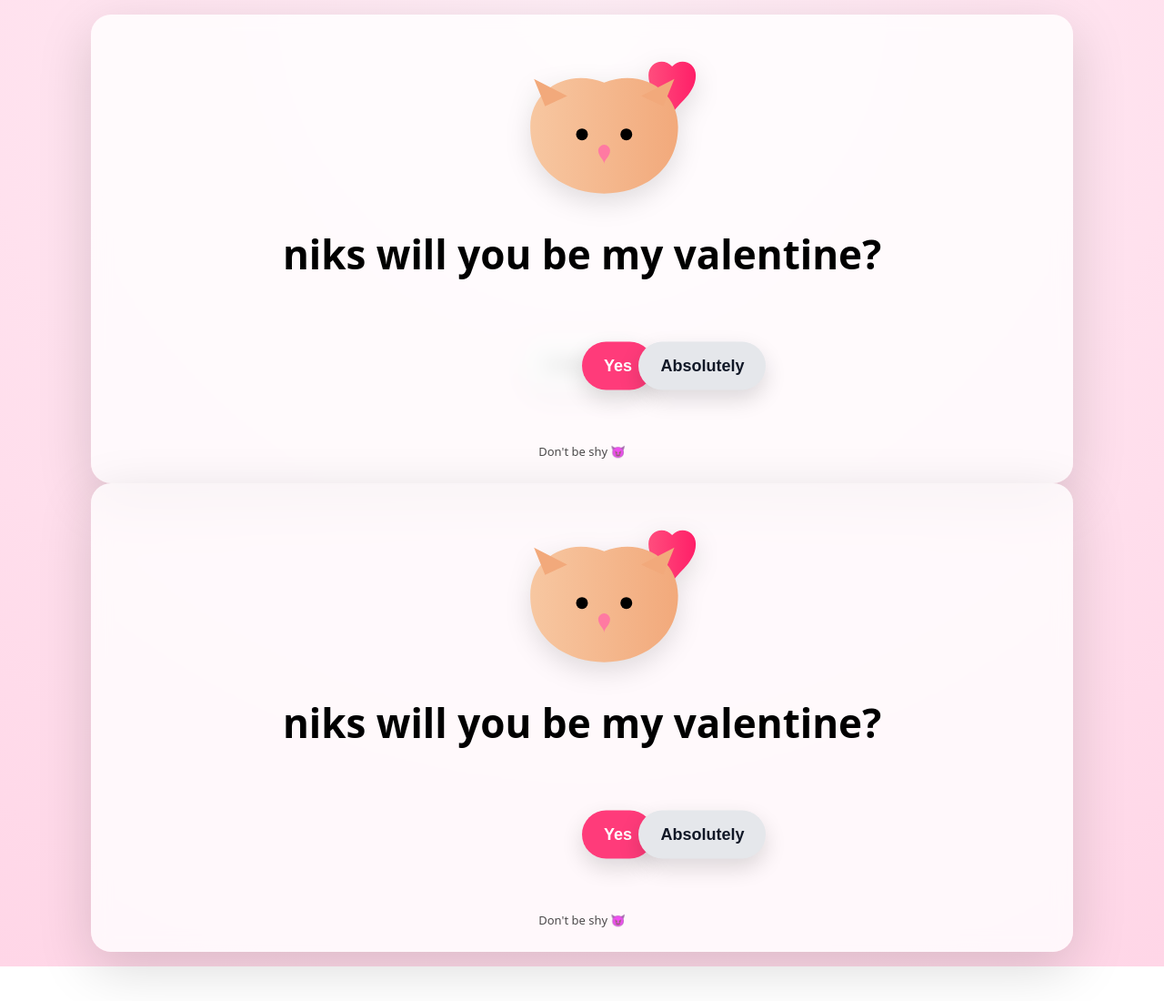
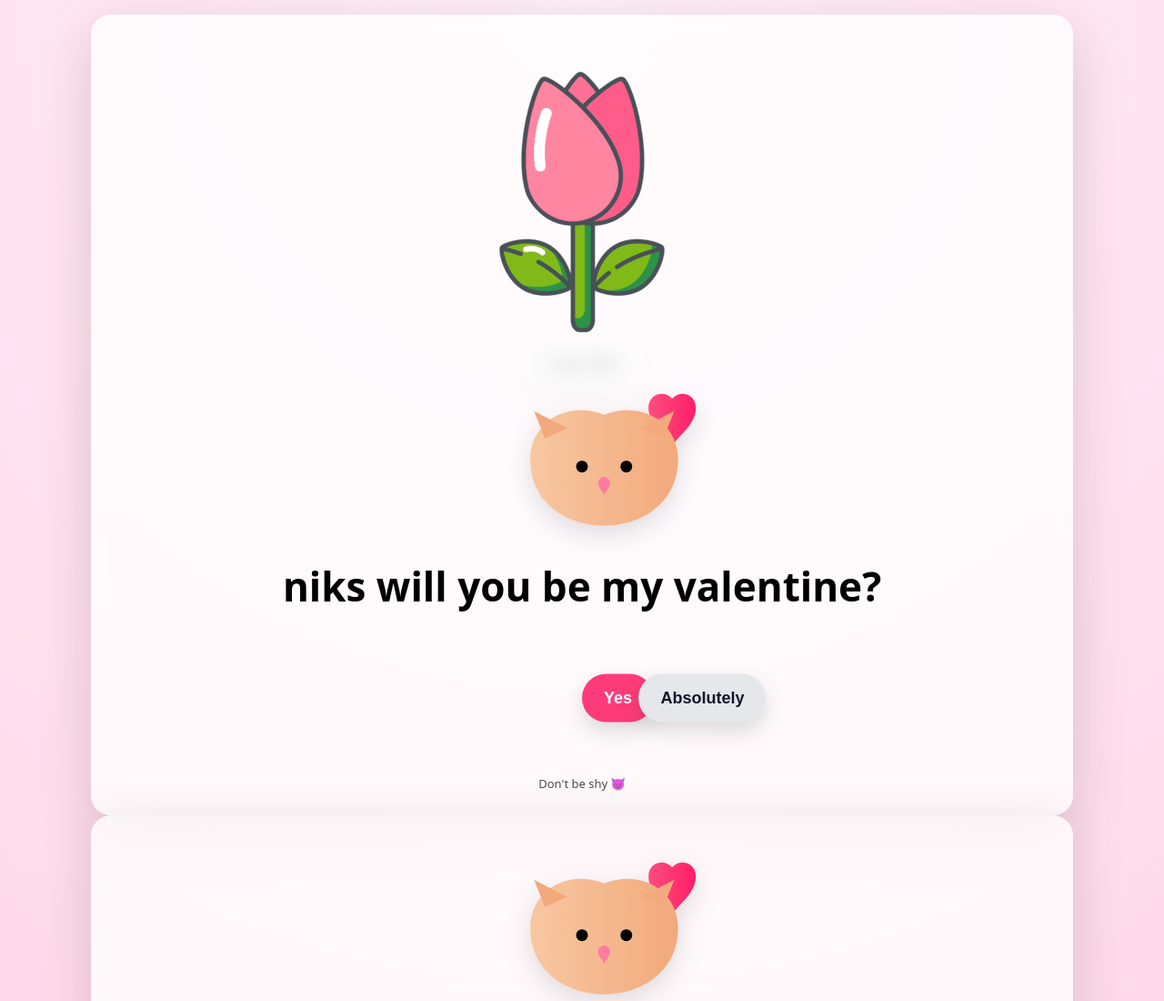
Before and after one commit to TroyBoi10/troyboi10.github.io, a plain HTML site: page index.html in a window 1280 px wide. Shown: the top 1100 px of the page at 91% size. Before the commit the page ends 1062 px from the top, so only its background shows below. Drawn offline with nearby package versions, Linux system fonts and the light colour scheme.

Commit message:
Update index.html

```diff
--- a/index.html
+++ b/index.html
@@ -158,6 +158,8 @@
   <main class="card">
   <section id="maincontentbox">
     <!-- ANIMAL WITH HEART -->
+    <img id="enter-site" src="tulip.png">
+
     <svg class="art" viewBox="0 0 320 240" xmlns="http://www.w3.org/2000/svg">
       <defs>
         <linearGradient id="fur" x1="0" x2="1">
```
